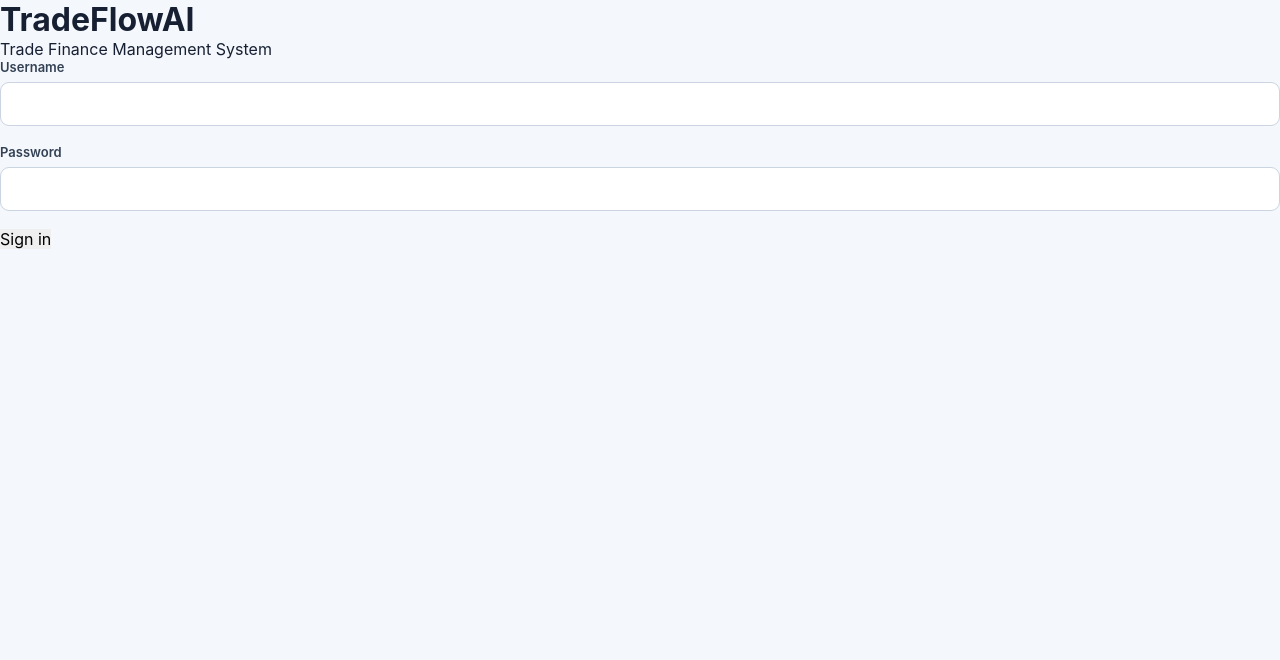
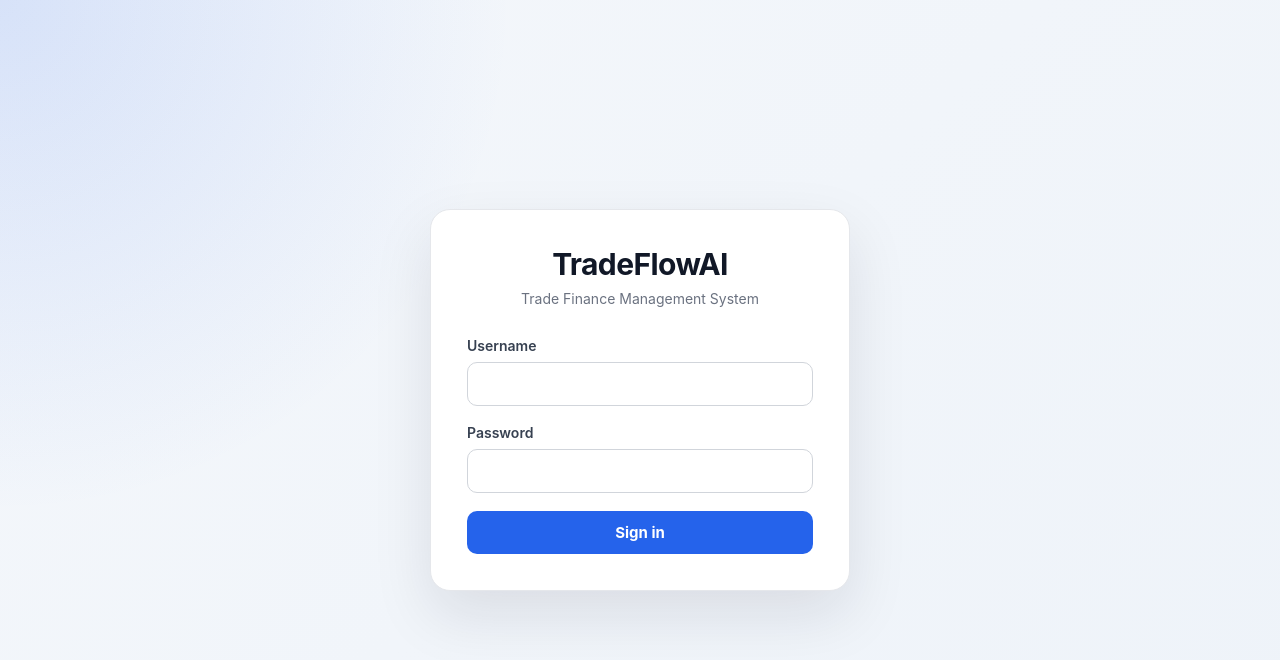
Before and after one commit to alireza2276/tradeflow-ai, a React app in the folder frontend/: page /login in a window 1280 px wide. Shown: the top 660 px of the page. Built offline with nearby package versions, Linux system fonts and the light colour scheme; no server answers; the HTML template or start-up script is replaced by a standard one.

Commit message:
style: polish login page

```diff
--- a/frontend/src/App.css
+++ b/frontend/src/App.css
@@ -1161,3 +1161,135 @@
   outline: 2px solid #ef4444;
   outline-offset: 2px;
 }
+
+.login-page {
+  min-height: 100vh;
+  display: flex;
+  align-items: center;
+  justify-content: center;
+  padding: 24px;
+  background:
+    radial-gradient(
+      circle at top left,
+      rgba(37, 99, 235, 0.14),
+      transparent 34%
+    ),
+    linear-gradient(
+      135deg,
+      #f4f7fb 0%,
+      #eef3f9 100%
+    );
+}
+
+.login-card {
+  width: 100%;
+  max-width: 420px;
+  padding: 36px;
+  background: #ffffff;
+  border: 1px solid #e5e7eb;
+  border-radius: 20px;
+  box-shadow:
+    0 24px 60px rgba(15, 23, 42, 0.10);
+}
+
+.login-brand {
+  margin-bottom: 30px;
+  text-align: center;
+}
+
+.login-brand h1 {
+  margin: 0;
+  color: #111827;
+  font-size: 30px;
+  font-weight: 700;
+  letter-spacing: -0.02em;
+}
+
+.login-brand p {
+  margin: 8px 0 0;
+  color: #6b7280;
+  font-size: 14px;
+}
+
+.login-card .form-group {
+  margin-bottom: 18px;
+}
+
+.login-card .form-group label {
+  display: block;
+  margin-bottom: 8px;
+  color: #374151;
+  font-size: 14px;
+  font-weight: 600;
+}
+
+.login-card .form-group input {
+  width: 100%;
+  box-sizing: border-box;
+  padding: 12px 14px;
+  color: #111827;
+  background: #ffffff;
+  border: 1px solid #d1d5db;
+  border-radius: 10px;
+  outline: none;
+  font-size: 15px;
+  transition:
+    border-color 0.2s ease,
+    box-shadow 0.2s ease;
+}
+
+.login-card .form-group input:focus {
+  border-color: #2563eb;
+  box-shadow:
+    0 0 0 3px rgba(37, 99, 235, 0.12);
+}
+
+.login-card .form-group input:disabled {
+  cursor: not-allowed;
+  background: #f9fafb;
+}
+
+.login-card .form-error {
+  margin-bottom: 16px;
+  padding: 10px 12px;
+  color: #b91c1c;
+  background: #fef2f2;
+  border: 1px solid #fecaca;
+  border-radius: 10px;
+  font-size: 14px;
+}
+
+.login-button {
+  width: 100%;
+  padding: 12px 16px;
+  color: #ffffff;
+  background: #2563eb;
+  border: none;
+  border-radius: 10px;
+  cursor: pointer;
+  font-size: 15px;
+  font-weight: 700;
+  transition:
+    background 0.2s ease,
+    transform 0.2s ease;
+}
+
+.login-button:hover:not(:disabled) {
+  background: #1d4ed8;
+  transform: translateY(-1px);
+}
+
+.login-button:disabled {
+  cursor: not-allowed;
+  opacity: 0.7;
+}
+
+.auth-loading {
+  min-height: 100vh;
+  display: flex;
+  align-items: center;
+  justify-content: center;
+  color: #4b5563;
+  background: #f4f7fb;
+  font-size: 15px;
+}
```
